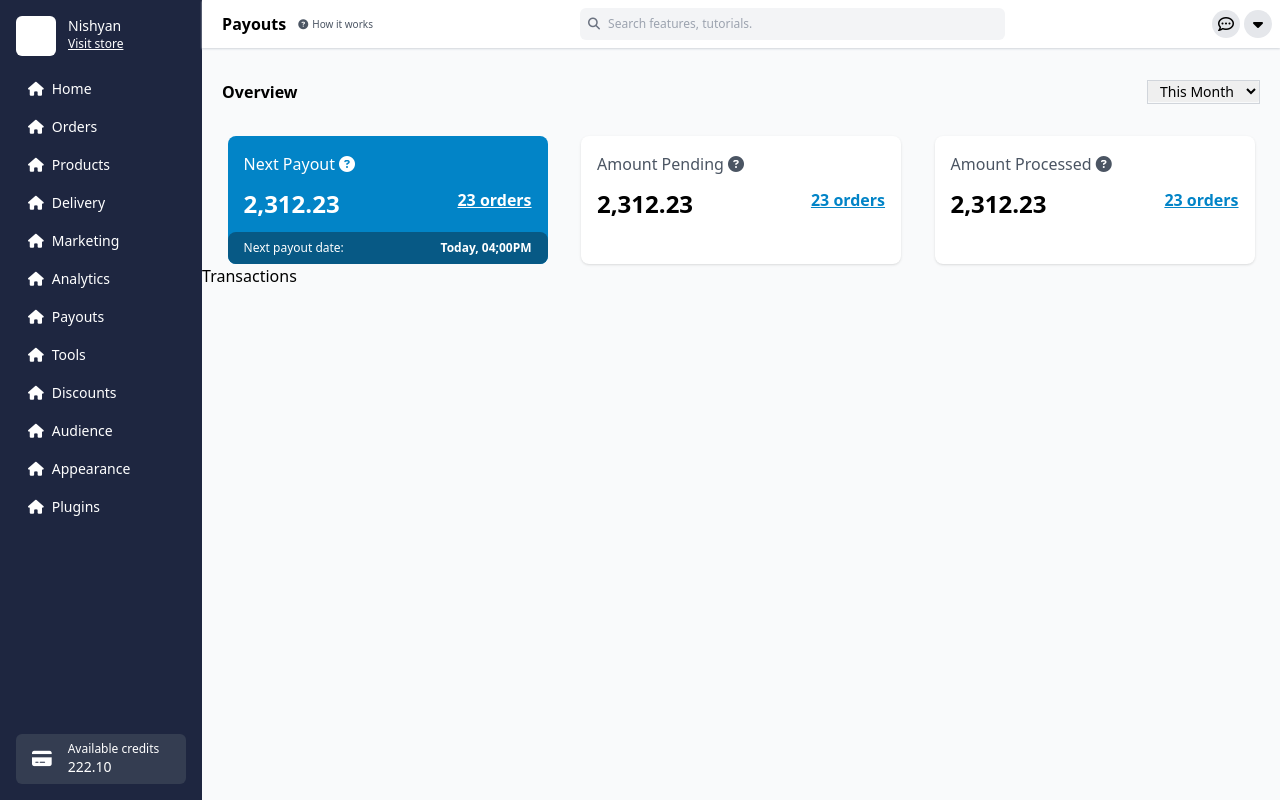
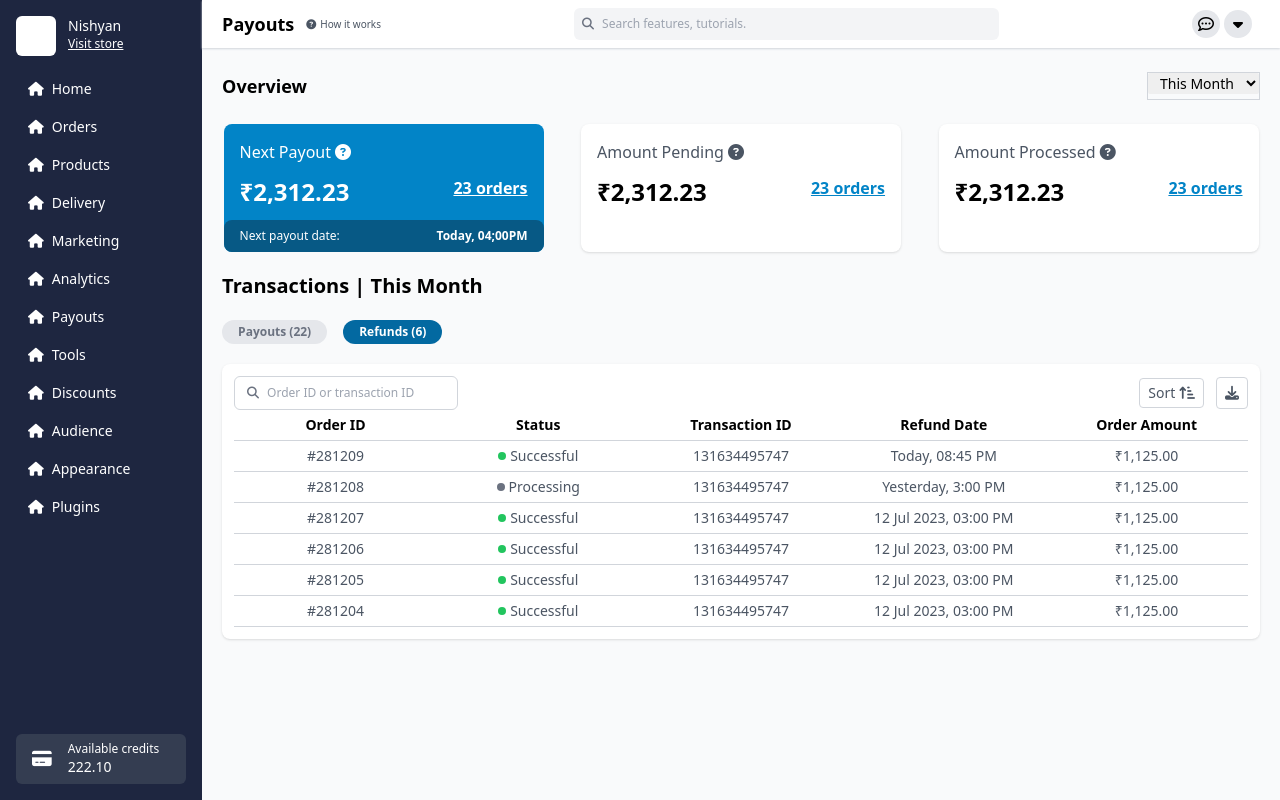
Before and after one commit to KeplerInCoding/Dukaan-Assignment, a React (Create React App) app: page / in a window 1280 px wide. Built offline with nearby package versions, Linux system fonts and the light colour scheme.

Commit message:
done transaction

```diff
--- /dev/null
+++ b/src/Data.js
@@ -0,0 +1,48 @@
+// data.js
+
+const orders = [
+    {
+      orderId: '#281209',
+      status: 'Successful',
+      transactionId: '131634495747',
+      refundDate: 'Today, 08:45 PM',
+      orderAmount: '₹1,125.00',
+    },
+    {
+      orderId: '#281208',
+      status: 'Processing',
+      transactionId: '131634495747',
+      refundDate: 'Yesterday, 3:00 PM',
+      orderAmount: '₹1,125.00',
+    },
+    {
+      orderId: '#281207',
+      status: 'Successful',
+      transactionId: '131634495747',
+      refundDate: '12 Jul 2023, 03:00 PM',
+      orderAmount: '₹1,125.00',
+    },
+    {
+      orderId: '#281206',
+      status: 'Successful',
+      transactionId: '131634495747',
+      refundDate: '12 Jul 2023, 03:00 PM',
+      orderAmount: '₹1,125.00',
+    },
+    {
+      orderId: '#281205',
+      status: 'Successful',
+      transactionId: '131634495747',
+      refundDate: '12 Jul 2023, 03:00 PM',
+      orderAmount: '₹1,125.00',
+    },
+    {
+      orderId: '#281204',
+      status: 'Successful',
+      transactionId: '131634495747',
+      refundDate: '12 Jul 2023, 03:00 PM',
+      orderAmount: '₹1,125.00',
+    },
+  ];
+
+  export default orders;
--- a/src/components/Header.js
+++ b/src/components/Header.js
@@ -4,7 +4,7 @@ const Header = () => {
   return (
     <div className='flex place-content-between gap-1 p-2 items-center bg-white shadow-sm shadow-gray-300'>
         <div className='flex'>
-            <div className=" font-semibold mx-3">Payouts</div>
+            <div className=" font-semibold text-lg mx-3">Payouts</div>
             <div className='flex items-center gap-1 text-[10px] text-gray-600'>
               <i class="fas fa-circle-question"></i>
               <div>How it works</div>
@@ -14,7 +14,7 @@ const Header = () => {
             <i class="fas fa-search"></i>
             <input className='bg-gray-100 overflow-hidden' type="text" placeholder="Search features, tutorials." />
         </div>
-        <div className='flex gap-1'>
+        <div className='flex gap-1 pr-5'>
           <div className='bg-gray-200 rounded-full h-7 w-7 flex items-center justify-center'><i class="fa-regular fa-comment-dots"></i></div>
           <div className='bg-gray-200 rounded-full h-7 w-7 flex items-center justify-center'><i class="fa-solid fa-caret-down"></i></div>
         </div>
--- a/src/components/Overview.js
+++ b/src/components/Overview.js
@@ -2,7 +2,7 @@ import React from 'react'
 
 const Overview = () => {
   return (
-    <div className='flex place-content-evenly gap-2  flex-wrap'>
+    <div className='flex place-content-evenly gap-4 flex-wrap'>
       {/* card 1 */}
       <div className='flex flex-col bg-sky-600 text-white rounded-lg w-80'>
         <div className='flex items-center gap-1 px-4 pt-4'>
@@ -10,7 +10,7 @@ const Overview = () => {
           <i class="fas fa-circle-question"></i>
         </div>
         <div className='flex place-content-between px-4 gap-5 py-3'>
-          <div className='text-2xl font-semibold'>2,312.23</div>
+          <div className='text-2xl font-semibold'>₹2,312.23</div>
           <div className=' underline font-semibold'>23 orders</div>
         </div>
         <div className='flex place-content-between gap-5 text-xs bg-sky-800 p-2 px-4 rounded-lg'>
@@ -26,8 +26,8 @@ const Overview = () => {
           <div>Amount Pending</div>
           <i class="fas fa-circle-question"></i>
         </div>
-        <div className='flex place-content-between px-4 gap-5 py-3'>
-          <div className='text-2xl font-semibold'>2,312.23</div>
+        <div className='flex place-content-between px-4 gap-5 pt-3'>
+          <div className='text-2xl font-semibold'>₹2,312.23</div>
           <div className=' underline font-semibold text-sky-600'>23 orders</div>
         </div>
       </div>
@@ -39,7 +39,7 @@ const Overview = () => {
           <i class="fas fa-circle-question"></i>
         </div>
         <div className='flex place-content-between px-4 gap-5 py-3'>
-          <div className='text-2xl font-semibold'>2,312.23</div>
+          <div className='text-2xl font-semibold'>₹2,312.23</div>
           <div className=' underline font-semibold text-sky-600'>23 orders</div>
         </div>
       </div>
--- /dev/null
+++ b/src/components/Table.css
@@ -0,0 +1,31 @@
+/* Table styling */
+
+.custom-table {
+  table-layout: fixed;
+  width: 100%;
+}
+
+.custom-table th:nth-child(1) {
+  width: 20%;
+}
+
+.custom-table th:nth-child(2) {
+  width: 20%;
+}
+
+.custom-table th:nth-child(3) {
+  width: 20%;
+}
+
+.custom-table th:nth-child(4) {
+  width: 20%;
+}
+
+.custom-table th,
+.custom-table td {
+  padding: 5px;
+}
+
+tbody td {
+    text-align: center;
+  }
--- /dev/null
+++ b/src/components/Table.js
@@ -0,0 +1,58 @@
+import React from 'react'
+import orders from '../Data';
+import './Table.css'
+
+const Table = () => {
+    return (
+        <div className='bg-white w-full shadow shadow-xs p-3 rounded-lg'>
+
+            <div className='flex items-center place-content-between'>
+                <div className=' text-gray-500 rounded-md text-xs bg-white p-2 px-3 w-56 flex items-center gap-x-2 border border-gray-300'>
+                    <i class="fas fa-search"></i>
+                    <input className=' overflow-hidden' type="text" placeholder="Order ID or transaction ID" />
+                </div>
+                <div className='flex items-center gap-3 text-sm'>
+                    <div className='flex items-center border border-gray-300 gap-1 p-1 rounded px-2 text-gray-600'>
+                        <div>Sort</div>
+                        <i class="fa-solid fa-arrow-up-short-wide"></i>
+                    </div>
+                    <div className='flex items-center border border-gray-300  rounded p-2 text-gray-600'><i class="fa-solid fa-download"></i></div>
+
+
+                </div>
+
+            </div>
+
+            <table className='w-full custom-table text-sm text-gray-600'>
+            <thead className=' text-black'>
+            <tr>
+                <th className="border-b border-gray-300">Order ID</th>
+                <th className="border-b border-gray-300">Status</th>
+                <th className="border-b border-gray-300">Transaction ID</th>
+                <th className="border-b border-gray-300">Refund Date</th>
+                <th className="border-b border-gray-300">Order Amount</th>
+            </tr>
+            </thead>
+            <tbody>
+            {orders.map((order, index) => (
+                <tr key={index}>
+                <td className="border-b border-gray-300">{order.orderId}</td>
+                <td className="border-b border-gray-300">
+                    <div  className=' flex items-center gap-1 justify-center'>
+                    <div className={order.status === 'Successful' ? 'h-2 w-2 rounded-full bg-green-500' : 'h-2 w-2 rounded-full bg-gray-500'}></div>
+                    <div>{order.status}</div>
+                    </div>
+                </td>
+                <td className="border-b border-gray-300">{order.transactionId}</td>
+                <td className="border-b border-gray-300">{order.refundDate}</td>
+                <td className="border-b border-gray-300">{order.orderAmount}</td>
+                </tr>
+            ))}
+            </tbody>
+        </table>
+        </div>
+
+      );
+}
+
+export default Table
--- a/src/components/Transactions.js
+++ b/src/components/Transactions.js
@@ -1,8 +1,18 @@
 import React from 'react'
+import Table from './Table'
 
-const Transactions = () => {
+const Transactions = ({option}) => {
   return (
-    <div>Transactions</div>
+    <div className='p-5 w-full'>
+      <div className='font-semibold text-xl'>Transactions | {option}</div>
+
+      <div className='flex gap-4 my-5'>
+        <div className='bg-gray-200 rounded-full text-xs font-semibold text-gray-500 p-1 px-4'>Payouts (22)</div>
+        <div className='bg-sky-700 rounded-full text-xs font-semibold text-white p-1 px-4'>Refunds (6)</div>
+      </div>
+
+      <Table/>
+    </div>
   )
 }
 
--- a/src/pages/Payouts.js
+++ b/src/pages/Payouts.js
@@ -13,8 +13,8 @@ const Payouts = () => {
   return (
     <div className='w-full bg-gray-50'>
       <Header/>
-      <div className='flex place-content-between p-5 py-8'>
-        <div className='font-semibold'>Overview</div>
+      <div className='flex place-content-between p-5 py-6'>
+        <div className='font-semibold text-lg'>Overview</div>
         <Filter option={option} handleOptionChange={handleOptionChange}/>
       </div>
 
```
